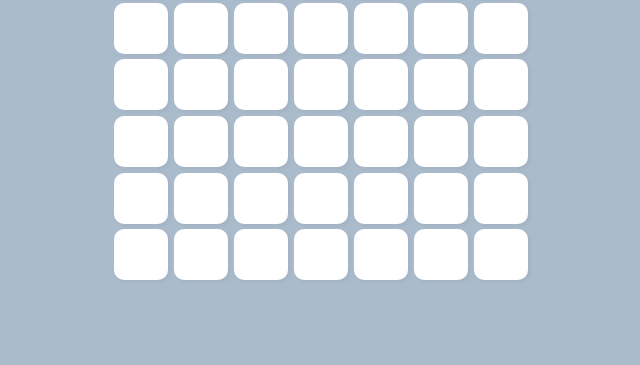
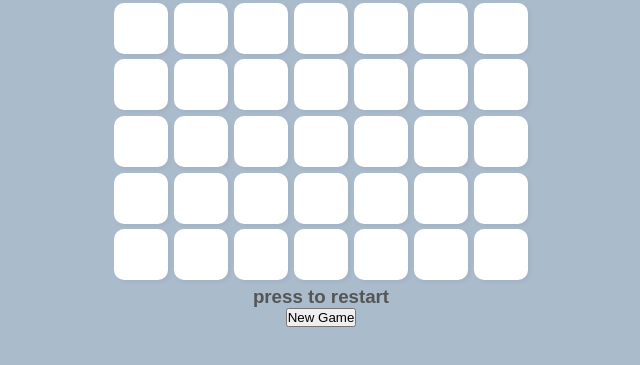
Before and after one commit to JonathanLGeorge/JG_website1, a plain HTML site: page connect4/board.html in a window 1280 px wide. Shown: the part 111-476 px from the top of the page, without its empty margins (319-959 px from the left). Drawn offline with Linux system fonts and the light colour scheme.

Commit message:
newgame button

```diff
--- a/connect4/board.html
+++ b/connect4/board.html
@@ -41,6 +41,19 @@
                 box-shadow: 2px 2px 4px rgba(0, 0, 0, 0.05);
             }
 
+            #helpText{
+                display: flex;
+                align-items: center;
+                justify-content: center;
+                align-content: center;
+            }
+
+            #resetButton{
+                display: flex;
+                align-items: center;
+                justify-content: center;
+                align-content: center;
+            }
 		</style>
 
 	</head>
@@ -550,5 +563,11 @@ if((eID == 6) || (eID == 13) || (eID == 20) || (eID == 27) || (eID == 34) || (eI
 
 </script>
 
+
+    <div id="buttons">
+        <div id="helpText"><h3>press to restart</h3></div>
+
+        <div id="resetButton"><button id="newGame">New Game</button></div>
+    </div>
     </body>
 </html>
```
